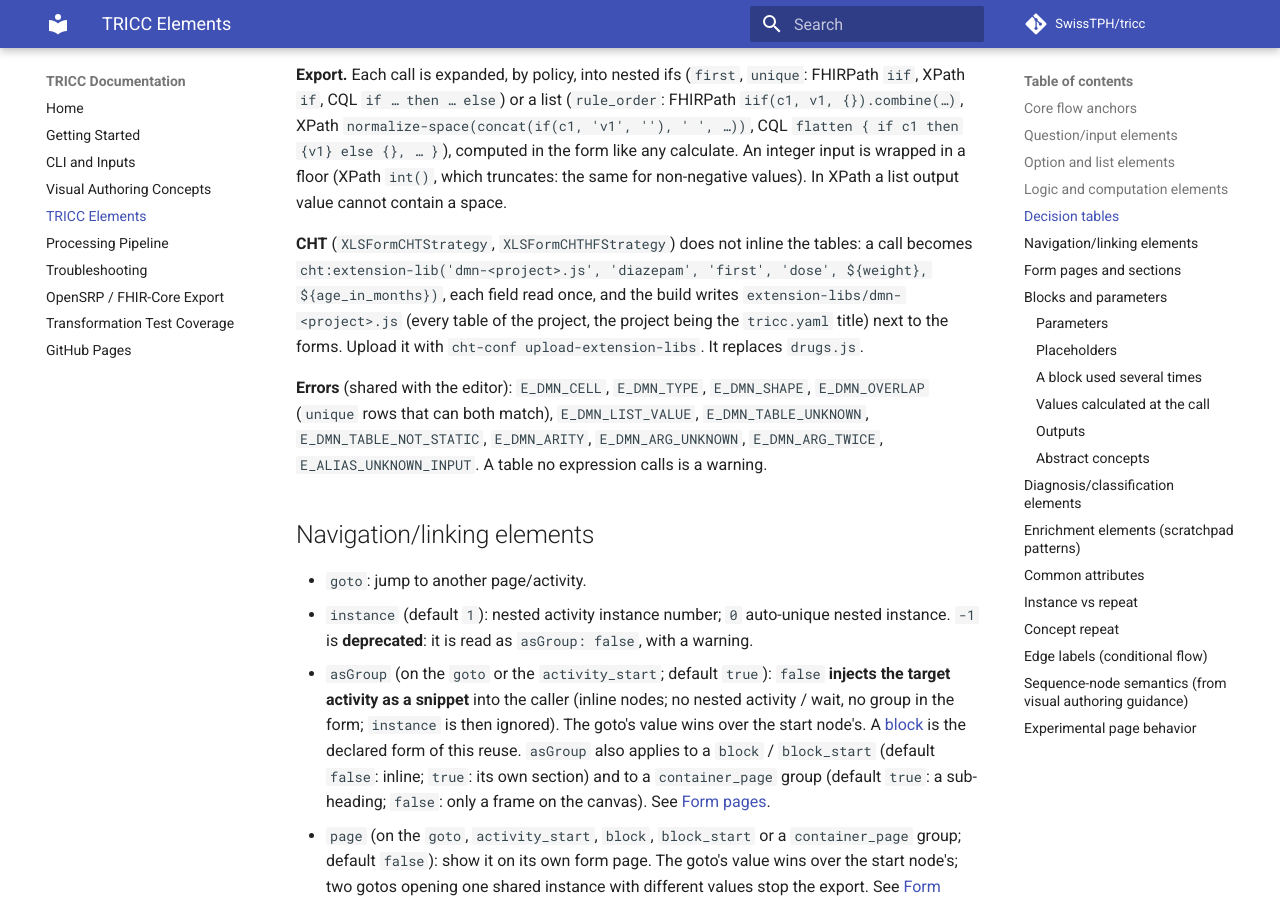
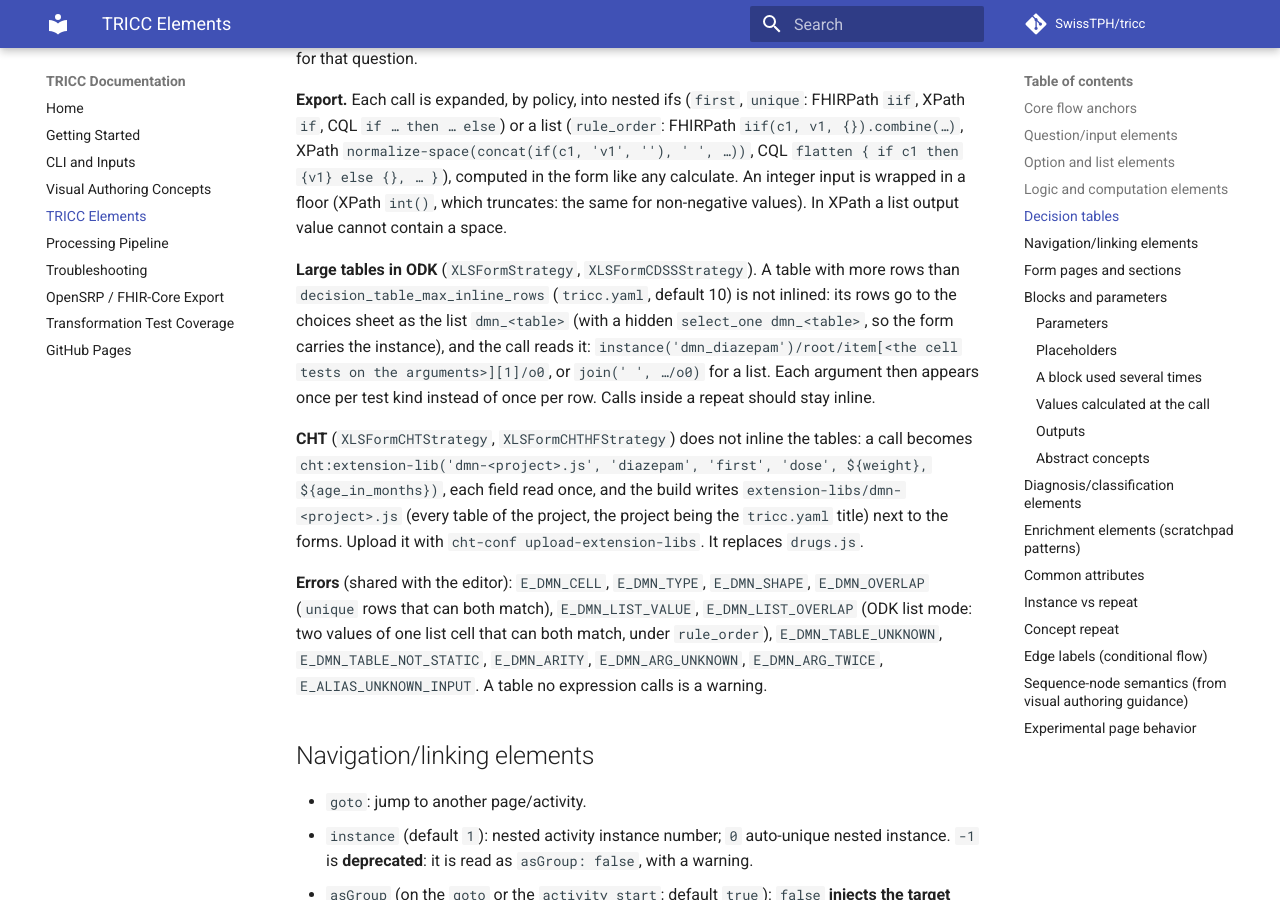
Before and after one commit to SwissTPH/tricc, an MkDocs documentation site: the page built from docs/tricc-elements.md, in a window 1280 px wide and 900 px high, scrolled down 4193 px. Built offline with MkDocs 1.6.1 and Material for MkDocs 9.7.7, drawn with Linux system fonts in a browser that asks for light colours; comment, search, counter and statistics services are not loaded; some of the changed text lies outside the part shown.

Commit message:
Docs: :memo: large decision tables as ODK instances, zscore on decision tables (spec, docs)
Co-Authored-By: Claude Opus 5.5 <noreply@anthropic.com>

````diff
--- a/docs/tricc-elements.md
+++ b/docs/tricc-elements.md
@@ -71,11 +71,11 @@ This page documents TRICC modeling elements and their meaning based on:
 - `calculate`: computed value.
 - `add`: arithmetic compute helper.
 - `count`: option/count compute helper.
-- Anthropometric operators (CDSS / XLSForm): `Zscore(table, sex, x, y)` and
-  `Izscore(table, sex, x, z)` resolve LMS params from choice secondary instances
-  filtered by `sex` + `y_min`/`y_max`. Phase 1 table: `wfa` (weight-for-age).
-  Only tables referenced by the form are injected into the choices sheet.
-  See `feature/cdss-zscore.md`.
+- Anthropometric operators: `Zscore(table, sex, x, y)` and `Izscore(table, sex, x, z)` read
+  the LMS parameters from a decision table (see "Decision tables"): `wfa` (weight-for-age,
+  `sex` `'male'` / `'female'`, `x` the age in days) ships with TRICC, and a project table of
+  the same id replaces it. Every export computes them. See
+  `feature/20261123-dmn-instance-lookup.md`.
 - `rhombus`: decision/condition gate using `reference` and labeled out-edges. The tested value
   is a `"quoted"` reference: a bare name is text in CQL. A legacy reference that is a bare name
   alone (`weight` with the label `weight > 38?`) is read as `"weight"` with a warning; a reference
@@ -98,7 +98,7 @@ A lookup such as a dosing table ("from 6 kg, give 0.75 ml") is a **decision tabl
 `tables/<id>.yaml` file per table, listed in `tricc.yaml` (`decision_tables: [tables/*.yaml]`).
 The DrawTRICC table editor writes these files; `python -m tricc_oo.tools.drugs_js_to_tables`
 turns a CHT `drugs.js` into them. Specs: `feature/20261123-decision-tables.md`,
-`feature/20261123-dmn-named-overrides.md`.
+`feature/20261123-dmn-named-overrides.md`, `feature/20261123-dmn-instance-lookup.md`.
 
 ```yaml
 id: diazepam
@@ -150,6 +150,14 @@ does not wait for that question.
 input is wrapped in a floor (XPath `int()`, which truncates: the same for non-negative values).
 In XPath a list output value cannot contain a space.
 
+**Large tables in ODK** (`XLSFormStrategy`, `XLSFormCDSSStrategy`). A table with more rows than
+`decision_table_max_inline_rows` (`tricc.yaml`, default 10) is not inlined: its rows go to the
+choices sheet as the list `dmn_<table>` (with a hidden `select_one dmn_<table>`, so the form
+carries the instance), and the call reads it:
+`instance('dmn_diazepam')/root/item[<the cell tests on the arguments>][1]/o0`, or
+`join(' ', …/o0)` for a list. Each argument then appears once per test kind instead of once per
+row. Calls inside a repeat should stay inline.
+
 **CHT** (`XLSFormCHTStrategy`, `XLSFormCHTHFStrategy`) does not inline the tables: a call becomes
 `cht:extension-lib('dmn-<project>.js', 'diazepam', 'first', 'dose', ${weight}, ${age_in_months})`,
 each field read once, and the build writes `extension-libs/dmn-<project>.js` (every table of
@@ -157,7 +165,8 @@ the project, the project being the `tricc.yaml` title) next to the forms. Upload
 `cht-conf upload-extension-libs`. It replaces `drugs.js`.
 
 **Errors** (shared with the editor): `E_DMN_CELL`, `E_DMN_TYPE`, `E_DMN_SHAPE`,
-`E_DMN_OVERLAP` (`unique` rows that can both match), `E_DMN_LIST_VALUE`,
+`E_DMN_OVERLAP` (`unique` rows that can both match), `E_DMN_LIST_VALUE`, `E_DMN_LIST_OVERLAP`
+(ODK list mode: two values of one list cell that can both match, under `rule_order`),
 `E_DMN_TABLE_UNKNOWN`, `E_DMN_TABLE_NOT_STATIC`, `E_DMN_ARITY`, `E_DMN_ARG_UNKNOWN`,
 `E_DMN_ARG_TWICE`, `E_ALIAS_UNKNOWN_INPUT`. A table no expression calls is a warning.
 
````
Also changed, not shown: feature/20261123-decision-tables.md (+1 -1 lines), feature/20261123-dmn-instance-lookup.md (added, +165 -0 lines), feature/cdss-zscore.md (+2 -2 lines), 1 other file.
